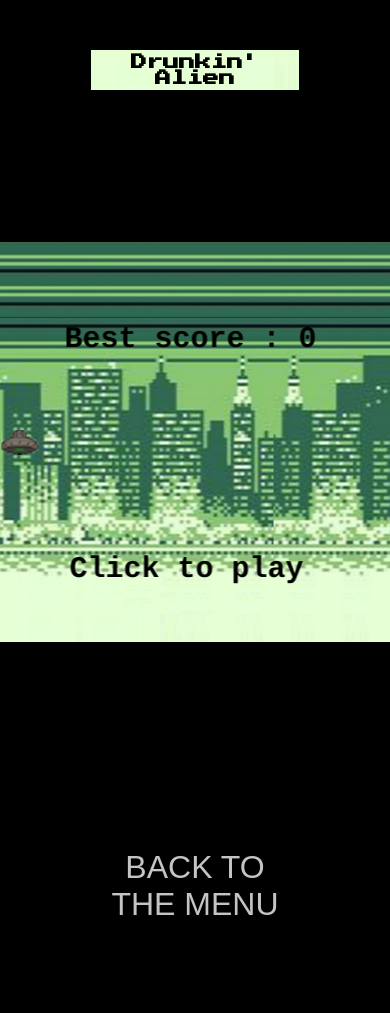
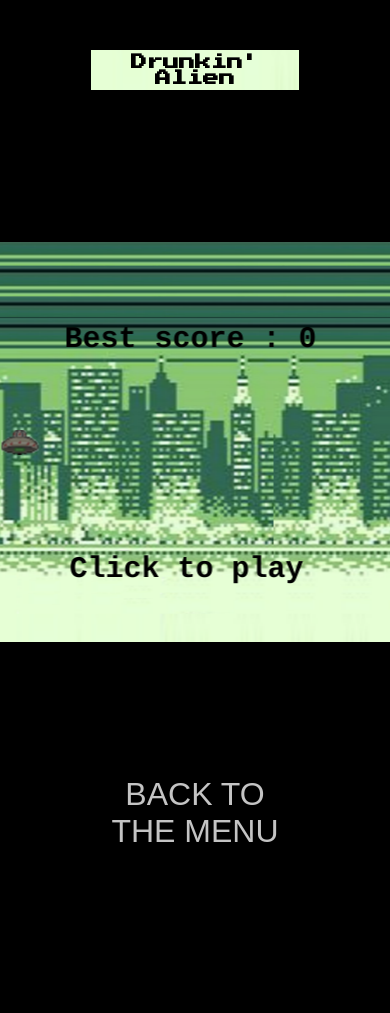
Before and after one commit to YaYouLeKyou/drunkin-alien-menu, a plain HTML site: page index.html in a window 390 px wide. Shown: the top 1013 px of the page. After the commit the page ends 850 px from the top, so only its background shows below. Drawn offline with Linux system fonts and the light colour scheme; a web font is replaced by a local one.

Commit message:
Update style.css

```diff
--- a/style.css
+++ b/style.css
@@ -71,7 +71,8 @@ button:hover{
     overflow: hidden;
   }
   button{
-    bottom: -20%;
+    position: absolute;
+    bottom: 0%;
     left: 50%;
     transform: translateX(-50%);
     font-size: 2rem;
@@ -80,7 +81,7 @@ button:hover{
     justify-content: center;
   }
   canvas{
-
+  overflow: hidden;
   position:absolute;
   top:5%;
   left: 50%;
```
